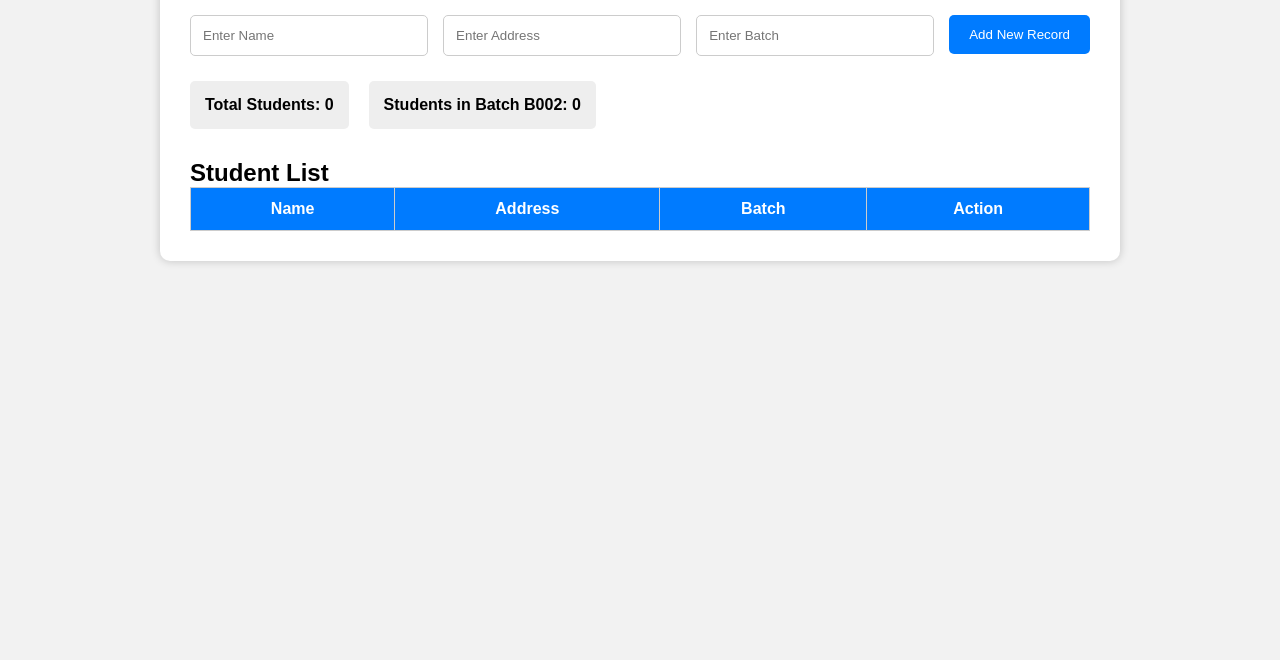
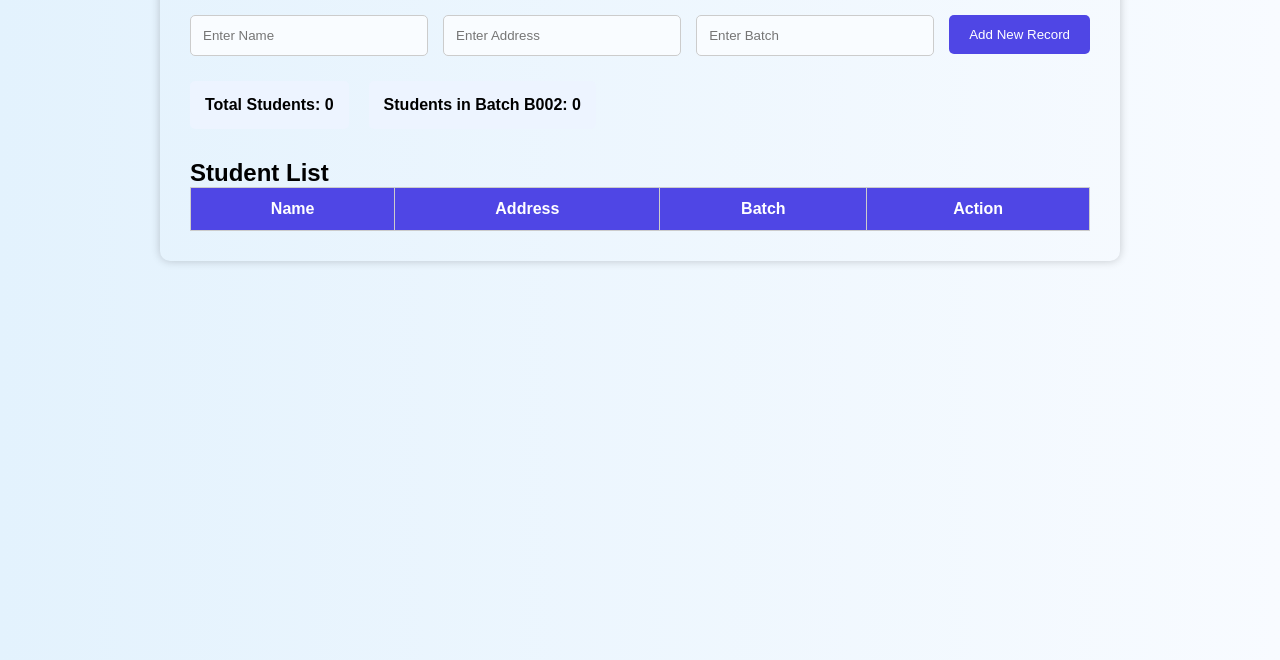
Before and after one commit to Dharshini70934/Student-Management-System-Assignment-4, a plain HTML site: page index.html in a window 1280 px wide. Shown: the part 140-800 px from the top of the page. Drawn offline with Linux system fonts and the light colour scheme.

Commit message:
Update style.css

```diff
--- a/style.css
+++ b/style.css
@@ -8,14 +8,14 @@
 }
 
 body{
-  background:#f2f2f2;
+  background: linear-gradient(to right, #e3f2fd, #f8fbff);
   padding:40px;
 }
 
 .container{
   width:80%;
   margin:auto;
-  background:white;
+  background:background:#ffffffee;;
   padding:30px;
   border-radius:10px;
   box-shadow:0px 0px 10px rgba(0,0,0,0.2);
@@ -37,11 +37,12 @@ h1{
   padding:12px;
   border:1px solid #ccc;
   border-radius:5px;
+  background:#f9fcff;
 }
 
 .button-group button{
   padding:12px 20px;
-  background:#007bff;
+  background:#4f46e5;
   color:white;
   border:none;
   border-radius:5px;
@@ -49,7 +50,7 @@ h1{
 }
 
 .button-group button:hover{
-  background:#0056b3;
+  background:#3730a3;
 }
 
 .count-box{
@@ -59,7 +60,7 @@ h1{
 }
 
 .count-card{
-  background:#eeeeee;
+  background:#edf4ff;
   padding:15px;
   border-radius:5px;
   font-weight:bold;
@@ -78,7 +79,7 @@ table td{
 }
 
 table th{
-  background:#007bff;
+  background:#4f46e5;
   color:white;
 }
 
```
